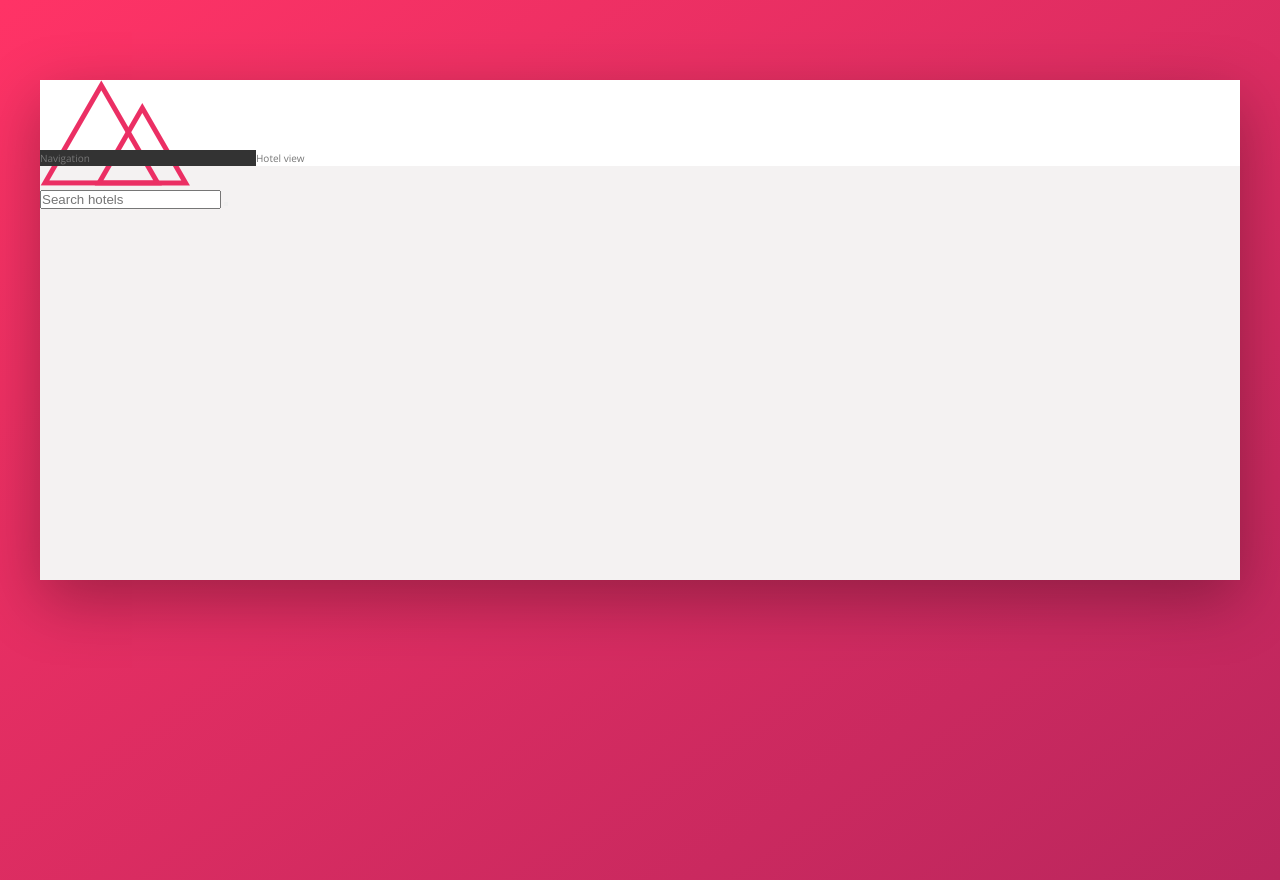
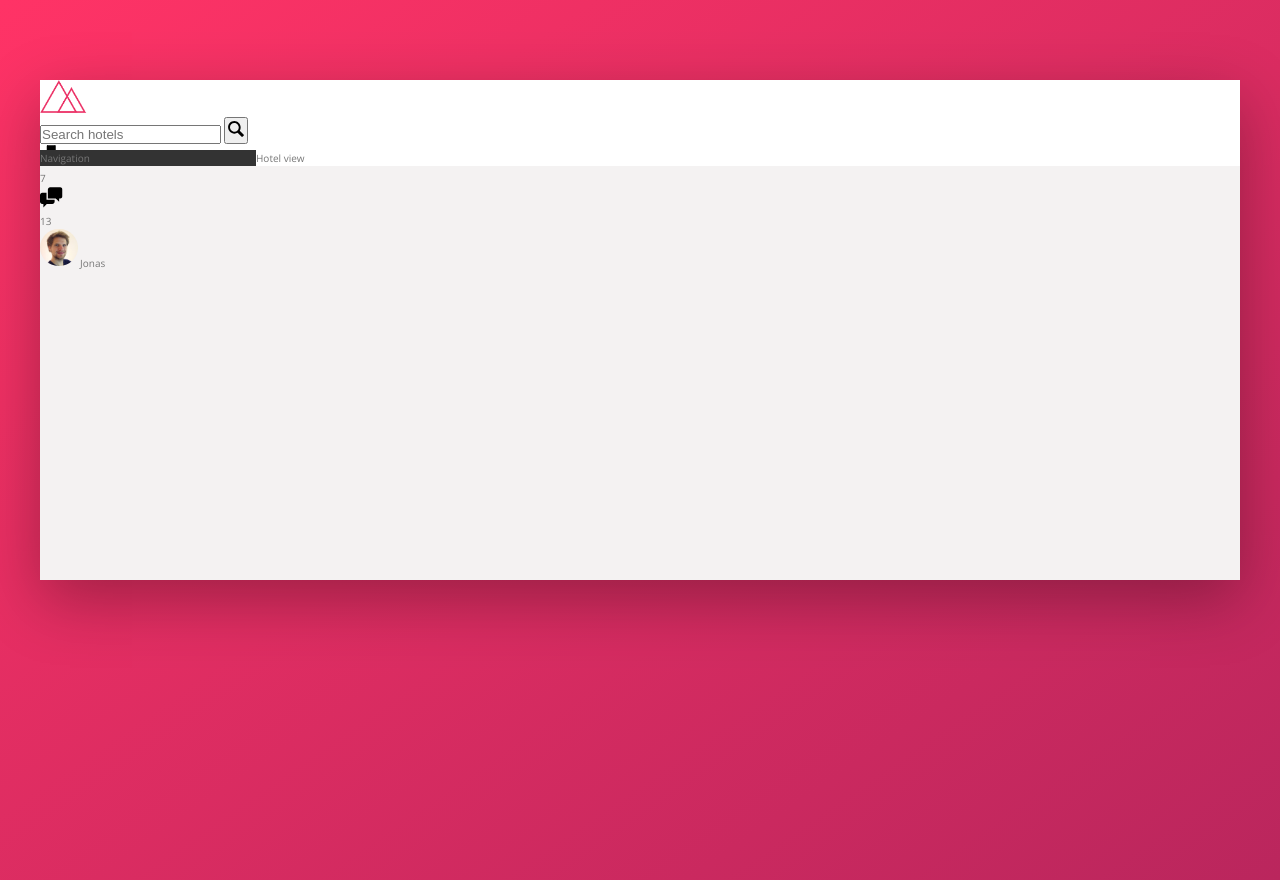
Before and after one commit to arunav999/Trillo, a website: page index.html in a window 1280 px wide. Drawn offline with nearby package versions, Linux system fonts and the light colour scheme.

Commit message:
added the header icons and user photo

```diff
--- a/index.html
+++ b/index.html
@@ -25,9 +25,34 @@
             placeholder="Search hotels"
           />
           <button class="search__button">
-
+            <svg class="search__icon">
+              <use xlink:href="img/sprite.svg#icon-magnifying-glass"></use>
+            </svg>
           </button>
         </form>
+
+        <nav class="user-nav">
+          <div class="user-nav__icon-box">
+            <svg class="user-nav__icon">
+              <use xlink:href="img/sprite.svg#icon-bookmark"></use>
+            </svg>
+          </div>
+          <span class="user-nav__notification">7</span>
+          <div class="user-nav__icon-box">
+            <svg class="user-nav__icon">
+              <use xlink:href="img/sprite.svg#icon-chat"></use>
+            </svg>
+          </div>
+          <span class="user-nav__notification">13</span>
+          <div class="user-nav__user">
+            <img
+              src="img/user.jpg"
+              alt="User user-nav__user-photo"
+              class="user-nav__user-photo"
+            />
+            <span class="user-nav__user-name">Jonas</span>
+          </div>
+        </nav>
       </header>
       <div class="content">
         <nav class="sidebar">Navigation</nav>
--- a/sass/_components.scss
+++ b/sass/_components.scss
@@ -0,0 +1,55 @@
+//////////////////////////////
+/// LOGO
+
+.logo {
+  height: 3.25rem;
+}
+
+//////////////////////////////
+/// SEARCH
+
+.search{
+  &__input{
+
+  }
+
+  &__button{
+
+  }
+
+  &__icon{
+    height: 2rem;
+    width: 2rem;
+  }
+}
+
+//////////////////////////////
+/// USER NAVIGATION
+
+.user-nav{
+  &__icon-box{
+
+  }
+
+  &__icon{
+    height: 2.25rem;
+    width: 2.25rem;
+  }
+
+  &__notification{
+
+  }
+
+  &__user{
+
+  }
+
+  &__user-photo{
+    height: 3.75rem;
+    border-radius: 50%;
+  }
+
+  &__user-name{
+
+  }
+}
```
Also changed, not shown: css/style.css, 1 other file.
